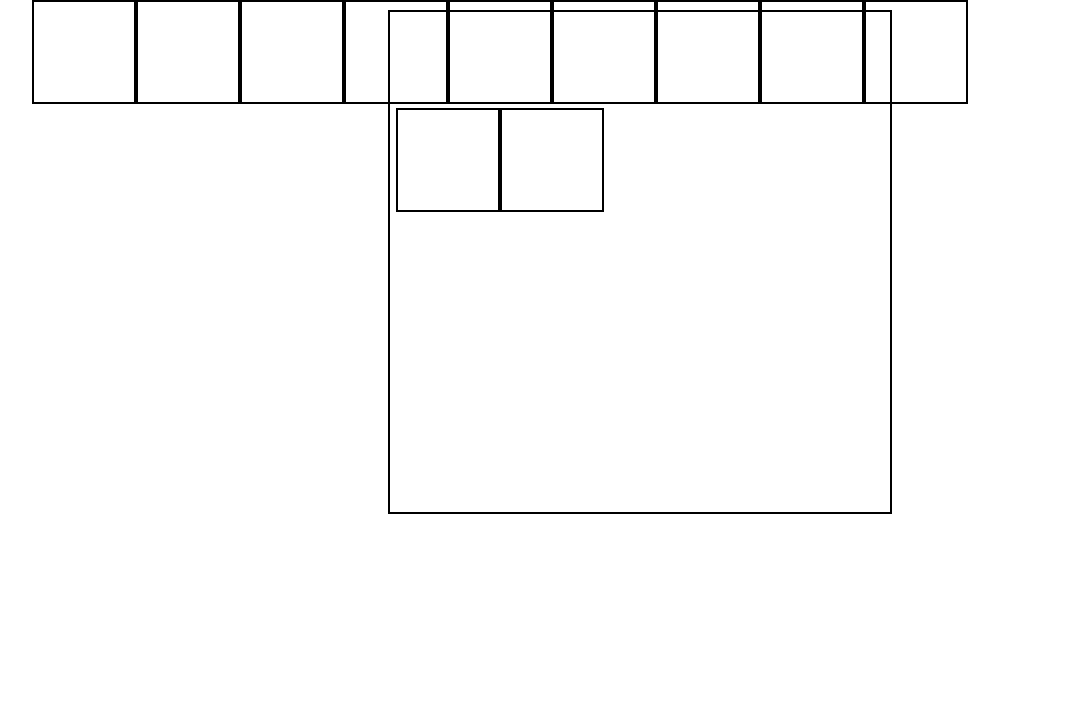
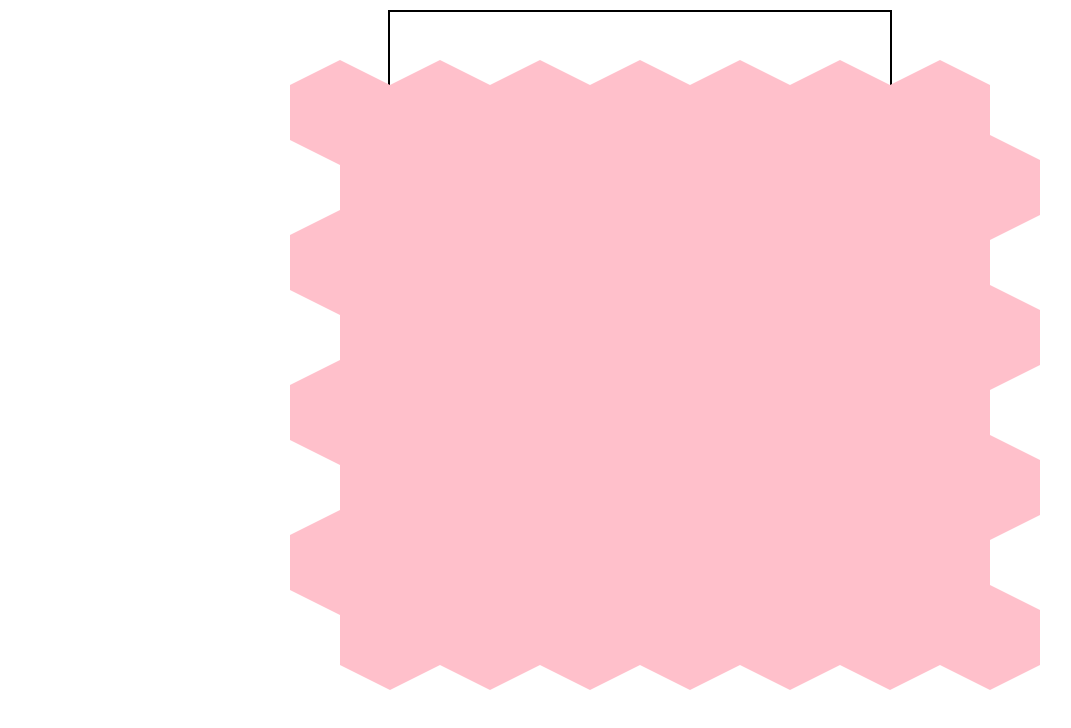
Before and after one commit to TikaWorld/TFT-web, a React (Create React App) app: page / in a window 1280 px wide. Shown: the top 728 px of the page, without its empty margins (0-1071 px from the left). Built offline with nearby package versions, Linux system fonts and the light colour scheme.

Commit message:
feat: add field cell component

```diff
--- a/package.json
+++ b/package.json
@@ -9,6 +9,7 @@
     "react": "^17.0.1",
     "react-dom": "^17.0.1",
     "react-scripts": "4.0.3",
+    "styled-components": "^5.2.1",
     "web-vitals": "^1.0.1"
   },
   "scripts": {
--- a/src/battle/field.js
+++ b/src/battle/field.js
@@ -1,20 +1,45 @@
 import * as React from 'react';
+import styled from 'styled-components'
+
+const Hexa = styled.div`
+  display: inline-block;
+  width: 100px;
+  height: 55px;
+  background: pink;
+  position: relative;
+
+  &::before {
+      content: "";
+      position: absolute;
+      top: -25px;
+      left: 0;
+      width: 0;
+      height: 0;
+      border-left: 50px solid transparent;
+      border-right: 50px solid transparent;
+      border-bottom: 25px solid pink;
+    }
+  &::after {
+      content: "";
+      position: absolute;
+      bottom: -25px;
+      left: 0;
+      width: 0;
+      height: 0;
+      border-left: 50px solid transparent;
+      border-right: 50px solid transparent;
+      border-top: 25px solid pink;
+  }
+`
 
 export class Cell extends React.Component {
   constructor(props){
     super(props);
   }
   render(){
-    const style ={
-      width:"100px",
-      border: '2px solid #000',
-      height:"100px",
-      display:"inline-block"
-    };
-
     return(
-        <div style ={style}>
-       </div>
+        <Hexa>
+       </Hexa>
     )
   }
 }
@@ -26,23 +51,41 @@ export class Field extends React.Component {
   render(){
     const style ={
       position: "absolute",
-      width:"1000px",
+      width:"700px",
       height:"1000px",
+      top: "70%",
+      left: "50%",
+      transform: "translate(-50%, -50%)"
     };
+    const getCellRow = (i) => {
+      const isOdd = i%2
+      console.log(isOdd, i)
+      let style = {paddingTop: "25px", width:"700px", height:"50px"}
+      if (isOdd){
+        style = {paddingTop: "25px", paddingLeft: "50px", width:"700px", height:"50px"}
+      }
+
+      return <div style={style}>
+        <Cell id={1+i*7}/>
+        <Cell id={2+i*7}/>
+        <Cell id={3+i*7}/>
+        <Cell id={4+i*7}/>
+        <Cell id={5+i*7}/>
+        <Cell id={6+i*7}/>
+        <Cell id={7+i*7}/>
+      </div>
+    }
 
     return(
         <div style ={style}>
-        <Cell/>
-        <Cell/>
-        <Cell/>
-        <Cell/>
-        <Cell/>
-        <Cell/>
-        <Cell/>
-        <Cell/>
-        <Cell/>
-        <Cell/>
-        <Cell/>
+          {getCellRow(0)}
+          {getCellRow(1)}
+          {getCellRow(2)}
+          {getCellRow(3)}
+          {getCellRow(4)}
+          {getCellRow(5)}
+          {getCellRow(6)}
+          {getCellRow(7)}
        </div>
     )
   }
```
Also changed, not shown: 1 other file (tests, documents, lock files or other folders).
